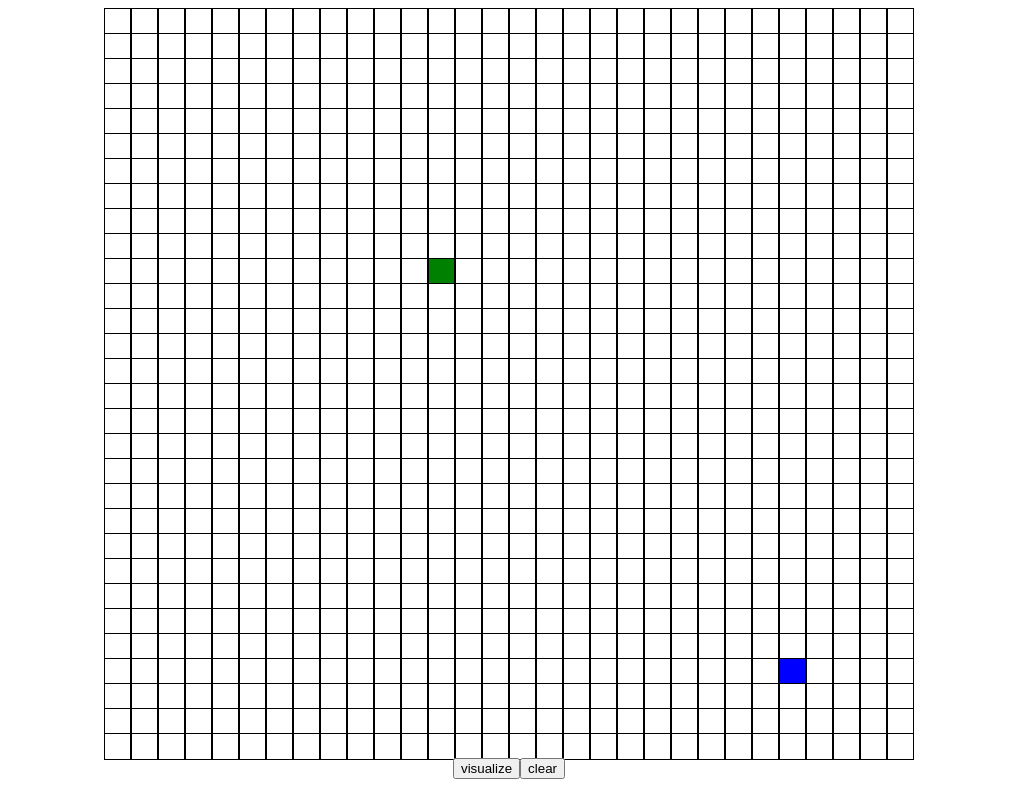
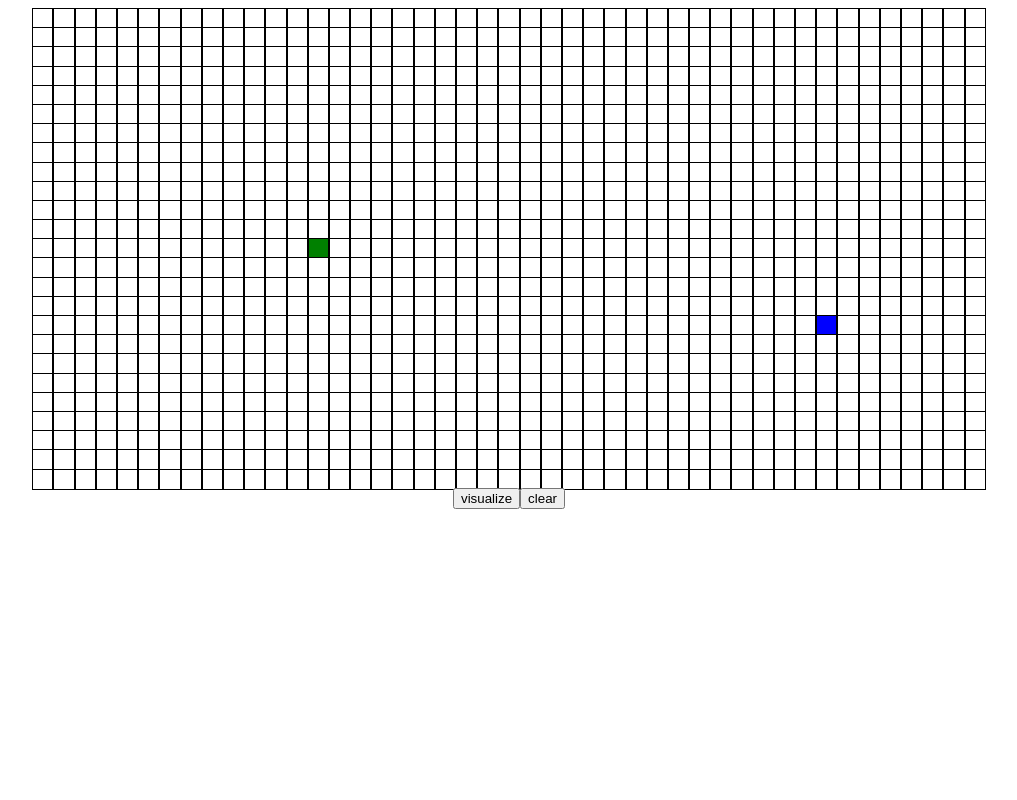
Before and after one commit to santiagogarcia97/pathfinding-angular, an Angular app: page / in a window 1280 px wide. Shown: the whole page, without its empty margins (131-1148 px from the left). Built offline with nearby package versions, Linux system fonts and the light colour scheme.

Commit message:
dijkstra code refactored

```diff
--- a/src/app/app.component.html
+++ b/src/app/app.component.html
@@ -1 +1 @@
-<app-pathfinder></app-pathfinder>
+<app-pathfinding></app-pathfinding>
--- a/src/app/app.module.ts
+++ b/src/app/app.module.ts
@@ -2,12 +2,12 @@ import { BrowserModule } from '@angular/platform-browser';
 import { NgModule } from '@angular/core';
 
 import { AppComponent } from './app.component';
-import { PathfinderComponent } from './pathfinder/pathfinder.component';
+import { PathfindingComponent } from './pathfinding/pathfinding.component';
 
 @NgModule({
   declarations: [
     AppComponent,
-    PathfinderComponent
+    PathfindingComponent
   ],
   imports: [
     BrowserModule
--- a/src/app/pathfinder/dijkstra.ts
+++ /dev/null
@@ -1,74 +0,0 @@
-import {Node} from './types';
-
-export const dijkstra = (grid, startX, startY, endX, endY, delay): void => {
-  const visitedNodes: Node[] = [];
-
-  const unvisitedNodes: Node[] = [];
-  for (const row of grid){
-    for (const node of row){
-      unvisitedNodes.push(node);
-    }
-  }
-
-  while (unvisitedNodes.length) {
-    unvisitedNodes.sort((nodeA, nodeB) => nodeA.distance - nodeB.distance);
-
-    const closestNode = unvisitedNodes.shift();
-    if (closestNode.distance === Infinity) { break; }
-
-    closestNode.visited = true;
-    visitedNodes.push(closestNode);
-
-    if (closestNode.row  === endX && closestNode.col === endY) { break; }
-    updateUnvisitedNeighbours(closestNode, grid);
-  }
-
-  let count = 1;
-  for (const node of visitedNodes){
-    setTimeout(() => {
-      if (node.row === startX && node.col === startY) { return; }
-      if (node.row === endX && node.col === endY) { return; }
-      grid[node.row][node.col].color = 'red';
-    }, delay * count);
-    count++;
-  }
-
-  const shortestPath = [];
-  let currentNode = visitedNodes.pop();
-  while (currentNode !== null) {
-    shortestPath.unshift(currentNode);
-    if (!currentNode.previousNode) { break; }
-    currentNode = currentNode.previousNode;
-  }
-
-  for (const node of shortestPath){
-    setTimeout(() => {
-      if (node.row === startX && node.col === startY) { return; }
-      if (node.row === endX && node.col === endY) { return; }
-      grid[node.row][node.col].color = 'darkcyan';
-    }, delay * count);
-    count++;
-  }
-};
-
-const updateUnvisitedNeighbours = (node, grid): void => {
-  const unvisitedNeighbours = [];
-  const { col, row } = node;
-
-  if (col > 0 && !grid[row][col - 1].visited )
-  { unvisitedNeighbours.push(grid[row][col - 1]); }
-
-  if (row > 0 && !grid[row - 1][col].visited)
-  { unvisitedNeighbours.push(grid[row - 1][col]); }
-
-  if (col < grid[0].length - 1 && !grid[row][col + 1].visited)
-  { unvisitedNeighbours.push(grid[row][col + 1]); }
-
-  if (row < grid.length - 1 && !grid[row + 1][col].visited)
-  { unvisitedNeighbours.push(grid[row + 1][col]); }
-
-  for (const neighbour of unvisitedNeighbours) {
-    neighbour.distance = node.distance + 1;
-    neighbour.previousNode = node;
-  }
-};
--- a/src/app/pathfinder/pathfinder.component.ts
+++ /dev/null
@@ -1,50 +0,0 @@
-import { Component, OnInit } from '@angular/core';
-import {Node} from './types';
-import {dijkstra} from './dijkstra';
-
-@Component({
-  selector: 'app-pathfinder',
-  templateUrl: './pathfinder.component.html',
-  styleUrls: ['./pathfinder.component.css']
-})
-export class PathfinderComponent implements OnInit {
-
-  startX = 10;
-  startY = 12;
-  endX = 26;
-  endY = 25;
-  delay = 20;
-  grid: Node[][];
-
-  constructor() {
-    this.clear();
-  }
-
-  ngOnInit(): void {
-  }
-
-  clear(): void {
-    this.grid = [];
-
-    for (let i = 0; i < 30; i++) {
-      const row: Node[] = [];
-      for (let j = 0; j < 30; j++) {
-        row.push({
-          row: i,
-          col: j,
-          color: 'white',
-          distance: Infinity,
-          visited: false
-        });
-      }
-      this.grid.push(row);
-    }
-    this.grid[this.startX][this.startY].distance = 0;
-    this.grid[this.startX][this.startY].color = 'green';
-    this.grid[this.endX][this.endY].color = 'blue';
-  }
-
-  handleClick(): void {
-    dijkstra(this.grid, this.startX, this.startY, this.endX, this.endY, this.delay);
-  }
-}
--- /dev/null
+++ b/src/app/pathfinding/dijkstra.ts
@@ -0,0 +1,107 @@
+import {Node} from './types';
+
+export const dijkstra = (grid: Node[][], startNode: Node, endNode: Node, delay: number): void => {
+  const visitedNodes: Node[] = [];
+
+  const unvisitedNodes: Node[] = [];
+  for (const row of grid){
+    for (const node of row){
+      unvisitedNodes.push(node);
+    }
+  }
+
+  while (unvisitedNodes.length) {
+    sortUnvisited(unvisitedNodes, startNode);
+
+    const closestNode = unvisitedNodes.shift();
+    // If endNode is unreachable => break
+    if (closestNode.distance === Infinity) { break; }
+
+    closestNode.visited = true;
+    visitedNodes.push(closestNode);
+
+    // If endNode is reached => break
+    if (closestNode.row  === endNode.row && closestNode.col === endNode.col) { break; }
+    updateUnvisitedNeighbours(closestNode, grid);
+  }
+
+  animateDijkstra(grid, visitedNodes, startNode, endNode, delay);
+};
+
+// TODO REFACTOR THIS FUNC
+const sortUnvisited = (unvisitedNodes: Node[], startNode: Node): void => {
+  unvisitedNodes.sort((nodeA, nodeB) => {
+    if (nodeA.distance === nodeB.distance){
+      let nodeAQuadrant = 0;
+      let nodeBQuadrant = 0;
+
+      if (nodeA.row < startNode.row && nodeA.col <= startNode.col) { nodeAQuadrant = 1; }
+      if (nodeA.row >= startNode.row && nodeA.col < startNode.col) { nodeAQuadrant = 2; }
+      if (nodeA.row > startNode.row && nodeA.col >= startNode.col) { nodeAQuadrant = 3; }
+      if (nodeA.row <= startNode.row && nodeA.col > startNode.col) { nodeAQuadrant = 4; }
+
+      if (nodeB.row < startNode.row && nodeB.col <= startNode.col) { nodeBQuadrant = 1; }
+      if (nodeB.row >= startNode.row && nodeB.col < startNode.col) { nodeBQuadrant = 2; }
+      if (nodeB.row > startNode.row && nodeB.col >= startNode.col) { nodeBQuadrant = 3; }
+      if (nodeB.row <= startNode.row && nodeB.col > startNode.col) { nodeBQuadrant = 4; }
+
+      return nodeBQuadrant - nodeAQuadrant;
+    }
+    return nodeA.distance - nodeB.distance;
+  });
+};
+
+const updateUnvisitedNeighbours = (node: Node, grid: Node[][]): void => {
+  const unvisitedNeighbours = [];
+  const { col, row } = node;
+
+  if (col > 0 && !grid[row][col - 1].visited )
+    { unvisitedNeighbours.push(grid[row][col - 1]); }
+
+  if (row > 0 && !grid[row - 1][col].visited)
+    { unvisitedNeighbours.push(grid[row - 1][col]); }
+
+  if (col < grid[0].length - 1 && !grid[row][col + 1].visited)
+    { unvisitedNeighbours.push(grid[row][col + 1]); }
+
+  if (row < grid.length - 1 && !grid[row + 1][col].visited)
+    { unvisitedNeighbours.push(grid[row + 1][col]); }
+
+  for (const neighbour of unvisitedNeighbours) {
+    neighbour.distance = node.distance + 1;
+    neighbour.previousNode = node;
+  }
+};
+
+const getShortestPath = (visitedNodes: Node[]): Node[] => {
+  const shortestPath = [];
+  let currentNode = visitedNodes.pop();
+  while (currentNode !== undefined) {
+    shortestPath.unshift(currentNode);
+    if (!currentNode.previousNode) { break; }
+    currentNode = currentNode.previousNode;
+  }
+  return shortestPath;
+};
+
+const animateDijkstra = (grid: Node[][], visitedNodes: Node[], startNode: Node, endNode: Node, delay: number): void => {
+  let count = 50;
+  for (const node of visitedNodes){
+    setTimeout(() => {
+      if (node.row === startNode.row && node.col === startNode.col) { return; }
+      if (node.row === endNode.row && node.col === endNode.col) { return; }
+      grid[node.row][node.col].color = 'darkred';
+    }, delay * count);
+    count++;
+  }
+
+  const shortestPath = getShortestPath(visitedNodes);
+  for (const node of shortestPath){
+    setTimeout(() => {
+      if (node.row === startNode.row && node.col === startNode.col) { return; }
+      if (node.row === endNode.row && node.col === endNode.col) { return; }
+      grid[node.row][node.col].color = 'darkcyan';
+    }, delay * count);
+    count++;
+  }
+};
--- a/src/app/pathfinder/pathfinder.component.css
+++ b/src/app/pathfinding/pathfinding.component.css
@@ -4,9 +4,9 @@
 .node {
   border: 1px solid;
   display: inline-block;
-  height: 25px;
-  width: 25px;
+  height: 1.5vw;
+  width: 1.5vw;
 }
 .row {
-  height: 25px;
+  height: 1.5vw;
 }
--- /dev/null
+++ b/src/app/pathfinding/pathfinding.component.ts
@@ -0,0 +1,48 @@
+import { Component, OnInit } from '@angular/core';
+import {Node} from './types';
+import {dijkstra} from './dijkstra';
+
+@Component({
+  selector: 'app-pathfinding',
+  templateUrl: './pathfinding.component.html',
+  styleUrls: ['./pathfinding.component.css']
+})
+export class PathfindingComponent implements OnInit {
+
+  startNode: Node = {row: 12, col: 13};
+  endNode: Node = {row: 16, col: 37};
+  delay = 10;
+  grid: Node[][];
+
+  constructor() {
+    this.clear();
+  }
+
+  ngOnInit(): void {
+  }
+
+  clear(): void {
+    this.grid = [];
+
+    for (let i = 0; i < 25; i++) {
+      const row: Node[] = [];
+      for (let j = 0; j < 45; j++) {
+        row.push({
+          row: i,
+          col: j,
+          color: 'white',
+          distance: Infinity,
+          visited: false
+        });
+      }
+      this.grid.push(row);
+    }
+    this.grid[this.startNode.row][this.startNode.col].distance = 0;
+    this.grid[this.startNode.row][this.startNode.col].color = 'green';
+    this.grid[this.endNode.row][this.endNode.col].color = 'blue';
+  }
+
+  handleClick(): void {
+    dijkstra(this.grid, this.startNode, this.endNode, this.delay);
+  }
+}
--- a/src/app/pathfinder/types.ts
+++ b/src/app/pathfinding/types.ts
@@ -1,8 +1,8 @@
 export interface Node {
   row: number;
   col: number;
-  color: string;
-  distance: number;
-  visited: boolean;
+  color?: string;
+  distance?: number;
+  visited?: boolean;
   previousNode?: Node;
 }
```
Also changed, not shown: src/app/pathfinding/pathfinding.component.html (renamed from src/app/pathfinder/pathfinder.component.html).
